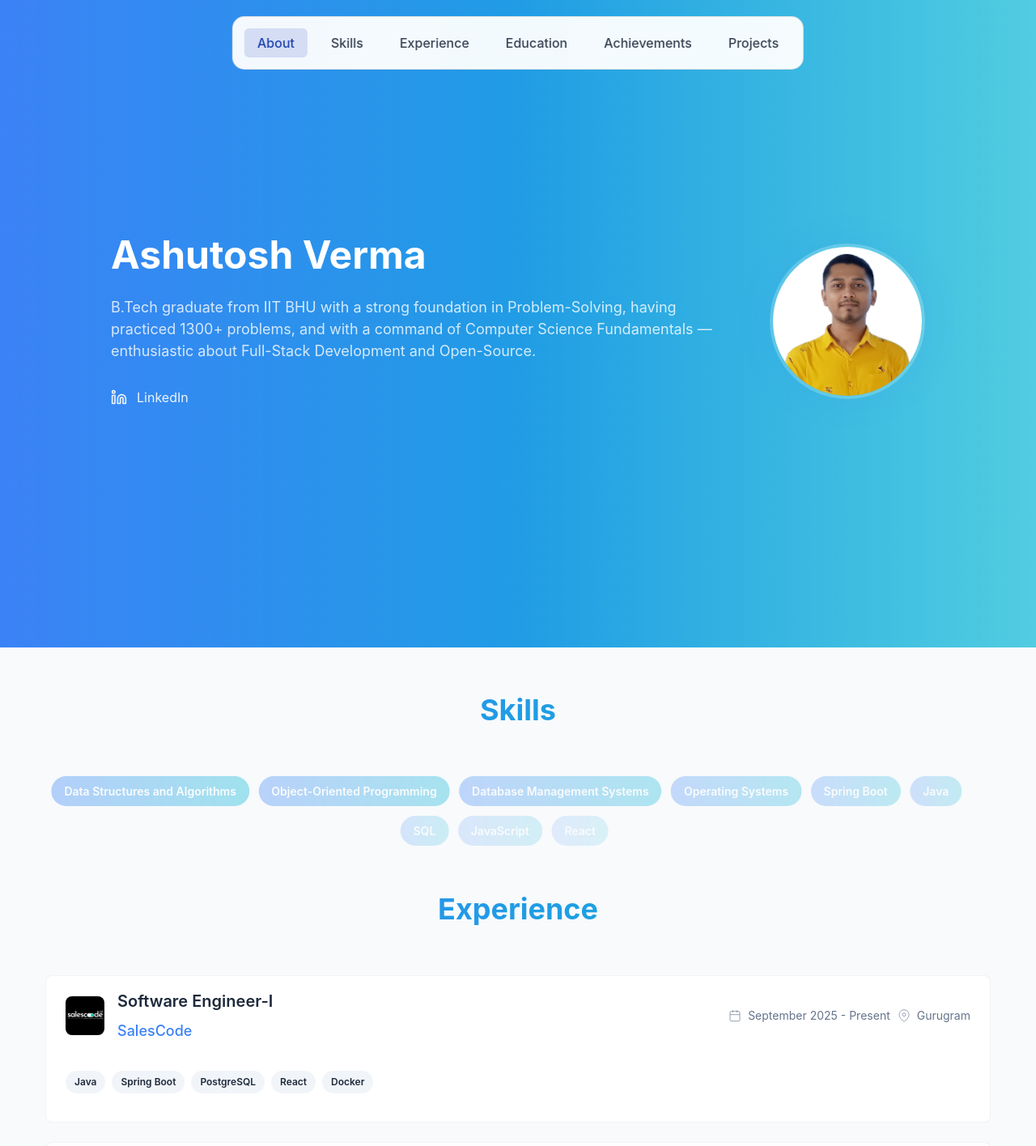
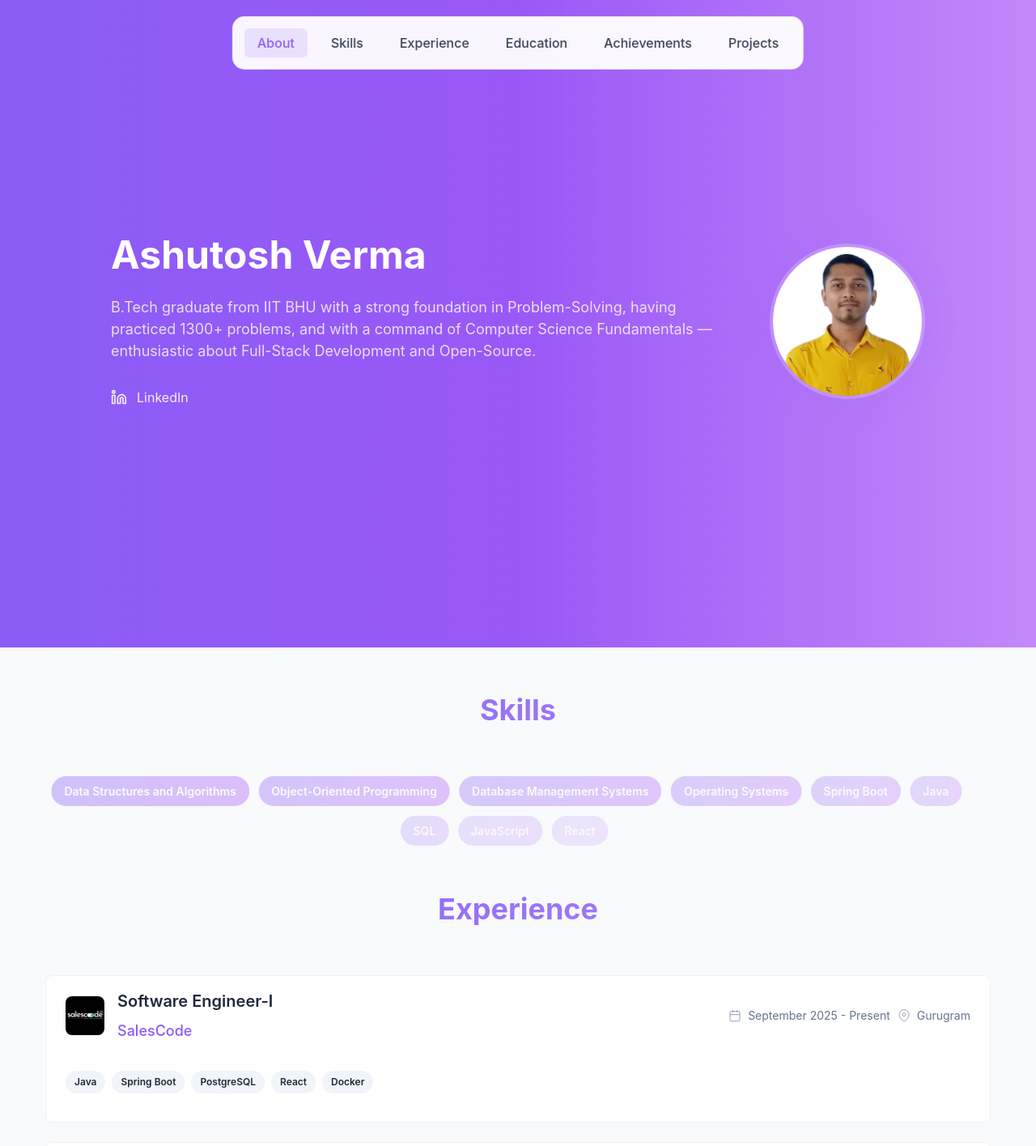
Before and after one commit to tvermaashutosh/my_portfolio_website, a React (Vite) app: page / in a window 1280 px wide. Shown: the top 1416 px of the page at 81% size. Built offline with nearby package versions, Linux system fonts and the light colour scheme.

Commit message:
style: update global styles and theme tokens

```diff
--- a/src/components/Portfolio.css
+++ b/src/components/Portfolio.css
@@ -48,13 +48,13 @@
 }
 
 .navbar-link:hover {
-  color: #1e40af;
-  background-color: rgba(30, 64, 175, 0.1);
+  color: #8b5cf6;
+  background-color: rgba(139, 92, 246, 0.1);
 }
 
 .navbar-link.active {
-  color: #1e40af;
-  background-color: rgba(30, 64, 175, 0.15);
+  color: #8b5cf6;
+  background-color: rgba(139, 92, 246, 0.15);
 }
 
 .mobile-menu-btn {
@@ -127,7 +127,7 @@
 .hero-section {
   position: relative;
   overflow: hidden;
-  background: linear-gradient(to right, #3b82f6, #06b6d4);
+  background: linear-gradient(to right, #8b5cf6, #a855f7);
   min-height: 100vh;
   display: flex;
   align-items: center;
@@ -185,7 +185,7 @@
   height: 192px;
   border-radius: 50%;
   border: 4px solid rgba(255, 255, 255, 0.2);
-  box-shadow: 0 0 40px rgba(59, 130, 246, 0.15);
+  box-shadow: 0 0 40px rgba(139, 92, 246, 0.15);
   object-fit: cover;
 }
 
@@ -261,11 +261,11 @@
   font-weight: bold;
   text-align: center;
   margin-bottom: 55px;
-  background: linear-gradient(135deg, #3b82f6, #06b6d4);
+  background: linear-gradient(135deg, #8b5cf6, #a78bfa);
   background-clip: text;
   -webkit-background-clip: text;
   -webkit-text-fill-color: transparent;
-  color: #3b82f6;
+  color: #8b5cf6;
   /* Fallback for non-webkit browsers */
 }
 
@@ -283,7 +283,7 @@
   align-items: center;
   border-radius: 9999px;
   border: none;
-  background: linear-gradient(to right, #3b82f6, #06b6d4);
+  background: linear-gradient(to right, #8b5cf6, #a855f7);
   color: white;
   font-size: 0.875rem;
   font-weight: 600;
@@ -293,7 +293,7 @@
 }
 
 .skill-badge:hover {
-  box-shadow: 0 0 40px rgba(59, 130, 246, 0.15);
+  box-shadow: 0 0 40px rgba(139, 92, 246, 0.15);
 }
 
 /* Cards */
@@ -306,7 +306,7 @@
 }
 
 .card:hover {
-  box-shadow: 0 4px 20px -4px rgba(59, 130, 246, 0.1);
+  box-shadow: 0 4px 20px -4px rgba(139, 92, 246, 0.1);
 }
 
 .card-header {
@@ -333,7 +333,7 @@
 .card-company {
   font-size: 1.125rem;
   font-weight: 500;
-  color: #3b82f6;
+  color: #8b5cf6;
 }
 
 /* Work Experience */
@@ -444,7 +444,7 @@
 }
 
 .project-link:hover {
-  color: #3b82f6;
+  color: #8b5cf6;
 }
 
 .company-logo {
--- a/src/index.css
+++ b/src/index.css
@@ -35,4 +35,37 @@ img {
   height: auto;
 }
 
+/* Design System - Purple Theme */
+:root {
+  --primary: 262 83% 58%;
+  --primary-foreground: 0 0% 100%;
+  --primary-glow: 258 90% 66%;
+  --secondary: 262 47% 96%;
+  --secondary-foreground: 262 83% 18%;
+  --accent: 271 91% 65%;
+  --accent-foreground: 0 0% 100%;
+  --muted: 262 30% 94%;
+  --muted-foreground: 262 10% 45%;
+  --background: 0 0% 100%;
+  --foreground: 262 10% 20%;
+  --card: 0 0% 100%;
+  --card-foreground: 262 10% 20%;
+  --border: 262 20% 90%;
+  --input: 262 20% 90%;
+  --ring: 262 83% 58%;
+  --destructive: 0 84% 60%;
+  --destructive-foreground: 0 0% 100%;
+  --popover: 0 0% 100%;
+  --popover-foreground: 262 10% 20%;
+  --radius: 0.5rem;
+
+  /* Gradients */
+  --gradient-primary: linear-gradient(135deg, #8b5cf6, #a78bfa);
+  --gradient-hero: linear-gradient(to right, #8b5cf6, #a855f7);
+
+  /* Shadows */
+  --shadow-glow: 0 0 40px rgba(139, 92, 246, 0.4);
+  --shadow-elegant: 0 10px 30px -10px rgba(139, 92, 246, 0.3);
+}
+
 /* Remove any remaining Tailwind references */
```
